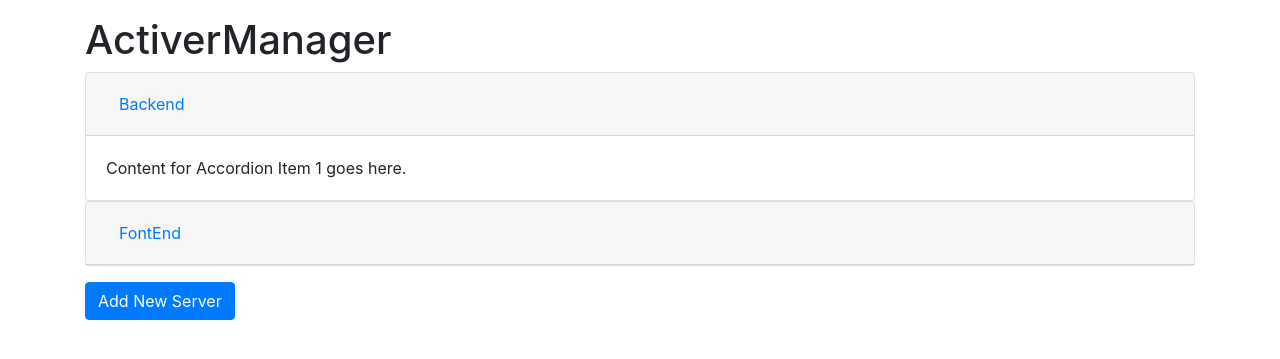
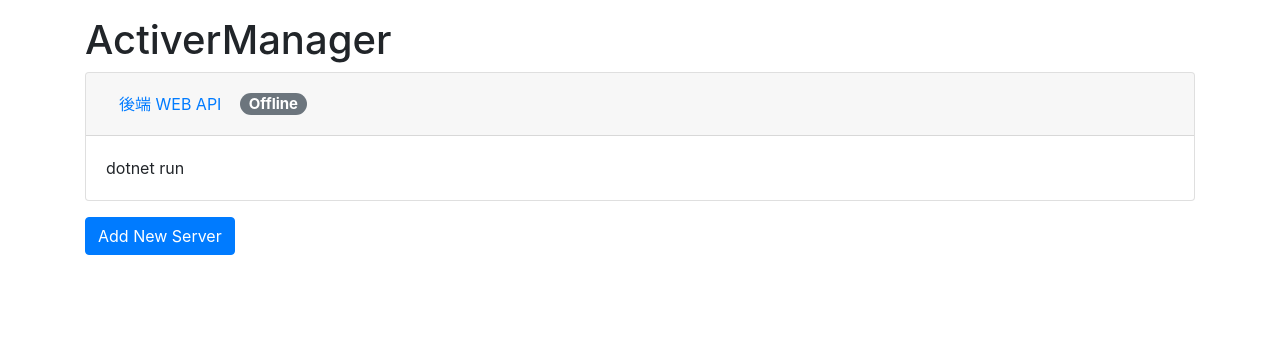
Before and after one commit to DACHXY/ActiverManager, a Flask app: page / in a window 1280 px wide. Shown: the top 359 px of the page. Run offline with Flask 3, Linux system fonts and the light colour scheme; some libraries are stand-ins or nearby versions.

Commit message:
新增資料庫

```diff
--- a/main.py
+++ b/main.py
@@ -1,12 +1,25 @@
 from typing import Optional, Union
-from flask import Flask, render_template, jsonify, make_response
-from flask_sqlalchemy import SQLAlchemy
+from flask import Flask, request, render_template, jsonify
 from server.backend import Backend
+from models.db_model import db, Server
+import os
 import subprocess
 
-app : Flask = Flask(__name__, template_folder="templates")
-app.config['SQLALCHEMY_DATABASE_URI'] = 'sqlite:///test.db'
-db : SQLAlchemy = SQLAlchemy(app)
+
+def create_backend_instances(servers: list[Server]) -> list[Backend]:
+    backends = []
+    for server in servers:
+        backend = Backend(id=server.id, cwd=server.cwd, run_server_cmd=server.exec_cmd)
+        backends.append(backend)
+    return backends
+
+
+def find_backend_by_id(lst: list[Backend], target_id) -> Backend:
+    if (item := next((item for item in lst if item.id == target_id), None)) is not None:
+        return item
+    else:
+        raise ValueError(f"Item with id {target_id} not found in list")
+
 
 ## Config
 BACKEND_PATH = r"C:\\Users\danny\Documents\DN\Projects\Activer\backend"
@@ -15,38 +28,75 @@ BACKEDN_RUN_CMD = "dotnet run"
 ## HTML Config
 HOME_PATH = "home.html"
 
-## 初始化 backend server
-backend_server : Backend = Backend(
-    backend_path=BACKEND_PATH,
-    run_server_cmd=BACKEDN_RUN_CMD
-    )
+app: Flask = Flask(__name__, template_folder="templates")
+app.debug = True
+app.config["SQLALCHEMY_DATABASE_URI"] = "sqlite:///" + os.path.join(
+    app.root_path, "data", "activerManager.db"
+)
+db.init_app(app)
+
+BACKENDS: list[Backend] = []
+
+with app.app_context():
+    # 創建所有資料表
+    db.create_all()
+    servers: list[Server] = Server.query.all()
+    # 初始化所有資料庫
+    BACKENDS = create_backend_instances(servers)
+
 
 @app.route("/", methods=["GET"])
 def index():
-    return render_template(HOME_PATH), 200
+    servers: list[Server] = Server.query.all()
+    servers_dict_list = [
+        server.to_dict(is_alive=find_backend_by_id(BACKENDS, server.id).is_alive())
+        for server in servers
+    ]
 
-@app.route("/start", methods=["GET"])
-def start_backend():
-    status : Optional[subprocess.Popen] = backend_server.run()
-    if status is None:
-        return jsonify(status_code=200, msg="後端已經在運行"), 200
-    return jsonify(status_code=200, msg="後端開始運行"), 200
+    return render_template(HOME_PATH, servers=servers_dict_list)
 
-@app.route("/status", methods=["GET"])
-def get_backend_status():
-    status : str = "running" if backend_server.is_server_alive() else "stopped"
-    return jsonify(status_code=200, status=status), 200
 
-@app.route("/stop", methods=["GET"])
-def stop_backend():
-    status : bool = backend_server.stop()
-    if status:
-        return jsonify(status_code=200, msg="後端伺服器已停止運作"), 200
-    return jsonify(status_code=200, msg="後端伺服器沒有運作或發生錯誤"), 200
+# @app.route("/start", methods=["GET"])
+# def start_backend():
+#     status: Optional[subprocess.Popen] = backend_server.run()
+#     if status is None:
+#         return jsonify(status_code=200, msg="後端已經在運行"), 200
+#     return jsonify(status_code=200, msg="後端開始運行"), 200
 
-@app.route("/all")
+
+# @app.route("/status", methods=["GET"])
+# def get_backend_status():
+#     status: str = "running" if backend_server.is_server_alive() else "stopped"
+#     return jsonify(status_code=200, status=status), 200
+
+
+# @app.route("/stop", methods=["GET"])
+# def stop_backend():
+#     status: bool = backend_server.stop()
+#     if status:
+#         return jsonify(status_code=200, msg="後端伺服器已停止運作"), 200
+#     return jsonify(status_code=200, msg="後端伺服器沒有運作或發生錯誤"), 200
+
+
+@app.route("/all", methods=["GET"])
 def get_all_server():
-    return None
+    servers = Server.query.all()
+    servers_dict_list = [server.to_dict() for server in servers]
+    return jsonify(status_code=200, servers=servers_dict_list), 200
+
+
+@app.route("/add", methods=["POST"])
+def add_new_server():
+    req_data = request.get_json()
+    servername: str = req_data["servername"]
+    exec_cmd: str = req_data["exec_cmd"]
+    cwd: str = req_data["cwd"]
+    with app.app_context():
+        new_server: Server = Server(servername=servername, exec_cmd=exec_cmd, cwd=cwd)
+        db.session.add(new_server)
+        db.session.commit()
+    return jsonify(status_code=200)
+
 
 if __name__ == "__main__":
     app.run()
--- /dev/null
+++ b/models/db_model.py
@@ -0,0 +1,29 @@
+from flask_sqlalchemy import SQLAlchemy
+from sqlalchemy import Column, Integer, String
+from typing import Type
+
+db = SQLAlchemy()
+
+
+class Server(db.Model):
+    id: Type[Column] = db.Column(Integer, primary_key=True, nullable=False)
+    servername: Type[Column] = db.Column(String(256), unique=False, nullable=False)
+    exec_cmd: Type[Column] = db.Column(String(2048), unique=False, nullable=False)
+    cwd: Type[Column] = db.Column(String(2048), unique=False, nullable=False)
+
+    def to_dict(self, is_alive: bool):
+        return {
+            "id": self.id,
+            "servername": self.servername,
+            "exec_cmd": self.exec_cmd,
+            "cwd": self.cwd,
+            "is_alive": is_alive,
+        }
+
+    def save_to_db(self):
+        db.session.add(self)
+        db.session.commit()
+
+    def delete(self):
+        db.session.delete(self)
+        db.session.commit()
--- a/server/backend.py
+++ b/server/backend.py
@@ -1,22 +1,41 @@
-from typing import Optional, Union
+from typing import Optional, Union, List
 import subprocess
 
-class Backend():
-    def __init__(self, backend_path : str, run_server_cmd : str):
-        self.path : str = backend_path
-        self.run_server_cmd : list[str] = run_server_cmd.split(" ")
-        self.server_process : subprocess.Popen = None
+
+class Backend:
+    def __init__(self, id: int, cwd: str, run_server_cmd: str):
+        self.id: int = id
+        self.cwd: str = cwd
+        self.cmd: list[str] = run_server_cmd.split(" ")
+        self.process: Optional[subprocess.Popen] = None
 
     def run(self) -> Optional[subprocess.Popen]:
-        if not self.is_server_alive():
-            self.server_process = subprocess.Popen(self.run_server_cmd, cwd=self.path)
-        return self.server_process
+        if not self.is_alive():
+            self.process = subprocess.Popen(self.cmd, cwd=self.cwd)
+        return self.process
 
     def stop(self) -> bool:
-        if not self.is_server_alive():
+        if not self.is_alive():
             return False
-        self.server_process.kill()
+        self.process.kill()
         return True
 
-    def is_server_alive(self) -> bool:
-        return not self.server_process is None or self.server_process.poll() is not None
+    def is_alive(self) -> bool:
+        self.process
+        return not self.process is None
+
+
+def create_backend_subclass(idx: int) -> type:
+    return type(f"Backend{idx}", (Backend,), {})
+
+
+# 建立所有的 Backend 實體
+def create_backends(
+    num_backends: int, backend_path: str, run_server_cmd: str
+) -> List[Backend]:
+    backend_class_list = [create_backend_subclass(i) for i in range(num_backends)]
+    backends = [
+        backend_class(backend_path=backend_path, run_server_cmd=run_server_cmd)()
+        for backend_class in backend_class_list
+    ]
+    return backends
--- a/templates/home.html
+++ b/templates/home.html
@@ -16,41 +16,25 @@
 
     <!-- Accordion -->
     <div id="accordion">
-      <!-- Card 1 -->
+      {% for server in servers %}
       <div class="card">
-        <div class="card-header" id="headingOne">
+        <div class="card-header" id="heading{{ server.id }}">
           <h5 class="mb-0">
-            <button class="btn btn-link" data-toggle="collapse" data-target="#collapseOne" aria-expanded="true"
-              aria-controls="collapseOne">
-              Backend
+            <button class="btn btn-link" data-toggle="collapse" data-target="#collapse{{ server.id }}" aria-expanded="true"
+              aria-controls="collapse{{ server.id }}">
+              {{ server.servername }}
             </button>
+            <span class="badge badge-pill {{ 'badge-success' if server.is_alive else 'badge-secondary' }}"> {{ 'Online' if server.is_alive else 'Offline' }} </span>
+            <div>
           </h5>
         </div>
-
-        <div id="collapseOne" class="collapse show" aria-labelledby="headingOne" data-parent="#accordion">
+        <div id="collapse{{ server.id }}" class="collapse {% if loop.index == 1 %}show{% endif %}" aria-labelledby="heading{{ server.id }}" data-parent="#accordion">
           <div class="card-body">
-            Content for Accordion Item 1 goes here.
+            {{ server.exec_cmd }}
           </div>
         </div>
       </div>
-
-      <!-- Card 2 -->
-      <div class="card">
-        <div class="card-header" id="headingTwo">
-          <h5 class="mb-0">
-            <button class="btn btn-link collapsed" data-toggle="collapse" data-target="#collapseTwo"
-              aria-expanded="false" aria-controls="collapseTwo">
-              FontEnd
-            </button>
-          </h5>
-        </div>
-
-        <div id="collapseTwo" class="collapse" aria-labelledby="headingTwo" data-parent="#accordion">
-          <div class="card-body">
-            Content for Accordion Item 2 goes here.
-          </div>
-        </div>
-      </div>
+      {% endfor %}
     </div>
 
     <!-- Add Accordion Button -->
@@ -72,8 +56,8 @@
         <div class="modal-body">
           <form>
             <div class="form-group">
-              <label for="serverName" class="col-form-label">名稱:</label>
-              <input type="text" class="form-control" id="serverName">
+              <label for="server-name" class="col-form-label">名稱:</label>
+              <input type="text" class="form-control" id="server-name">
             </div>
             <div class="form-group">
               <label for="command" class="col-form-label">CMD指令:</label>
@@ -99,34 +83,26 @@
   <script src="https://maxcdn.bootstrapcdn.com/bootstrap/4.5.0/js/bootstrap.min.js"></script>
 
   <script>
-    $(document).ready(function () {
-      // Counter to keep track of number of Accordions added
-      var count = 2;
-
-      // 加入新 Accordion
-      $('#add-accordion').on('click', function () {
-
-        // Create new Card element
-        // var newCard = $('<div class="card"><div class="card-header" id="heading' + count + '"><h5 class="mb-0"><button class="btn btn-link collapsed" data-toggle="collapse" data-target="#collapse' + count + '" aria-expanded="false" aria-controls="collapse' + count + '">Accordion Item ' + count + '</button></h5></div><div id="collapse' + count + '" class="collapse" aria-labelledby="heading' + count + '" data-parent="#accordion"><div class="card-body">Content for Accordion Item ' + count + ' goes here.</div></div></div>');
-      })
-    })
-
     // 送出保存伺服器請求
     function saveData() {
       // 從表單中獲取輸入的值
-      const serverName = document.querySelector("#serverName").value;
+      const serverName = document.querySelector("#server-name").value;
       const command = document.querySelector("#command").value;
       const path = document.querySelector("#path").value;
 
-      if (serverNameInput.value === "" || commandInput.value === "" || pathInput.value === "") {
+      if (serverName.value === "" || command.value === "" || command.value === "") {
         alert("請填寫完整表單！");
         return;
       }
 
       // 使用 fetch 函數發送 POST 請求
-      fetch("/save-data", {
+      fetch("/add", {
         method: "POST",
-        body: JSON.stringify({ serverName, command, path }),
+        body: JSON.stringify({
+          servername: serverName,
+          exec_cmd: command,
+          cwd: path
+        }),
         headers: {
           "Content-Type": "application/json"
         }
@@ -146,6 +122,5 @@
     }
 
     // 綁定按鈕的 click 事件
-    document.querySelector("#save-button").addEventListener("click", saveData);
-
+    document.querySelector("#add-new-server-button").addEventListener("click", saveData);
   </script>
```
Also changed, not shown: data/activerManager.db (added), models/server.py (deleted).
